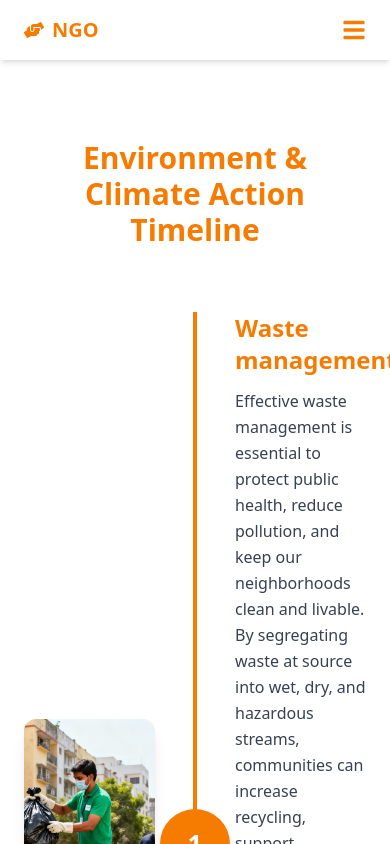
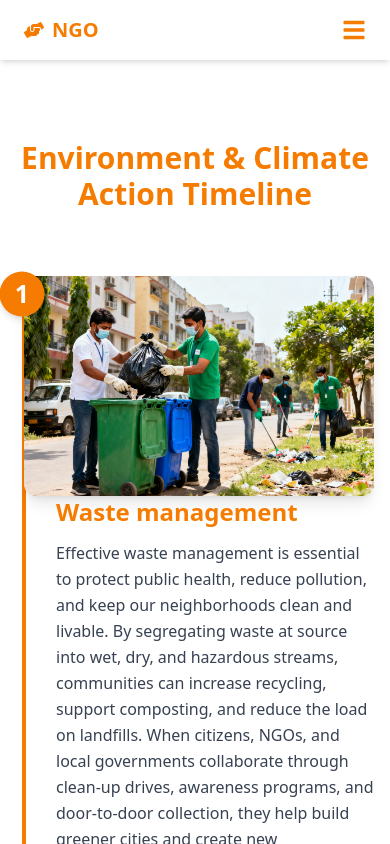
Before and after one commit to Siriivalli/teachfoundation, a React (Create React App) app: page /programs/environment in a window 390 px wide. Shown: the top 844 px of the page. Built offline with nearby package versions, Linux system fonts and the light colour scheme.

Commit message:
make responisve

```diff
--- a/src/pages/Environment.jsx
+++ b/src/pages/Environment.jsx
@@ -61,7 +61,7 @@ export default function Environment() {
     };
   }, []);
   return (
-    <div className="container mx-auto px-6 mt-20">
+    <div className="max-w-6xl mx-auto px-4 md:px-6 mt-20">
       <h1 className="text-3xl font-bold text-primary text-center mb-16">
         Environment & Climate Action Timeline
       </h1>
@@ -69,11 +69,19 @@ export default function Environment() {
       <div className="relative">
 
         {/* BACKGROUND LINE */}
-        <div className="absolute left-1/2 top-0 bottom-0 w-1 bg-gray-300 -translate-x-1/2"></div>
+        <div className="
+        absolute left-1.5 top-0 bottom-0 w-1 bg-gray-300
+        md:left-1/2 md:-translate-x-1/2
+
+      "></div>
 
         {/* PROGRESS FILL LINE */}
         <div
-          className="absolute left-1/2 top-0 w-1 bg-primary -translate-x-1/2 transition-all duration-700"
+          className="
+          absolute left-1.5 top-0 w-1 bg-primary transition-all duration-700
+          md:left-1/2 md:-translate-x-1/2
+
+        "
           style={{
             height: `${((activeIndex + 1) / activities.length) * 100}%`,
           }}
@@ -89,11 +97,11 @@ export default function Environment() {
               key={index}
               data-index={index}
               ref={(el) => (refs.current[index] = el)}
-              className="relative flex items-center mb-32"
+              className="relative flex flex-col md:flex-row items-center mb-32"
             >
               {/* IMAGE SIDE */}
               <div
-                className={`w-1/2 pr-10 flex justify-end transition-all duration-700
+                className={`w-full  md:w-1/2 flex justify-end md:pr-10 transition-all duration-700
                   ${isActive ? "opacity-100" : "opacity-20"}
                   ${isActive ? (isLeft ? "translate-x-0" : "translate-x-0") : isLeft ? "-translate-x-16" : "translate-x-16"}
                 `}
@@ -101,16 +109,15 @@ export default function Environment() {
                 <img
                   src={activity.img}
                   alt={activity.title}
-                  className="w-[380px] h-[250px] object-cover rounded-xl shadow-lg"
+                  className="w-full max-w-[350px] md:w-[380px] h-[220px] md:h-[250px] object-cover rounded-xl shadow-lg"
                 />
               </div>
 
               {/* NUMBER CIRCLE */}
-              <div className="absolute left-1/2 -translate-x-1/2 z-10">
+              <div className="absolute left-1.5 md:left-1/2 -translate-x-1/2 z-10">
                 <div
-                  className={`w-14 h-14 rounded-full flex items-center justify-center text-xl font-bold shadow-md transition-all duration-700
-                    ${
-                      activeIndex >= index
+                  className={`w-9 h-9 md:w-14 md:h-14 rounded-full flex items-center justify-center text-xl font-bold shadow-md transition-all duration-700
+                    ${activeIndex >= index
                       ? "bg-primary text-white scale-125"
                       : "bg-gray-300 text-gray-700 scale-75"
                     }
@@ -122,10 +129,9 @@ export default function Environment() {
 
               {/* TEXT SIDE */}
               <div
-                className={`w-1/2 pl-10 transition-all duration-700
+                className={`w-full md:w-1/2 pl-10 transition-all duration-700
                   ${isActive ? "opacity-100" : "opacity-20"}
-                  ${
-                    isActive
+                  ${isActive
                     ? isLeft
                       ? "translate-x-0"
                       : "translate-x-0"
```
Also changed, not shown: 1 other file (tests, documents, lock files or other folders). Lines whose indentation alone changed are shown as unchanged.
